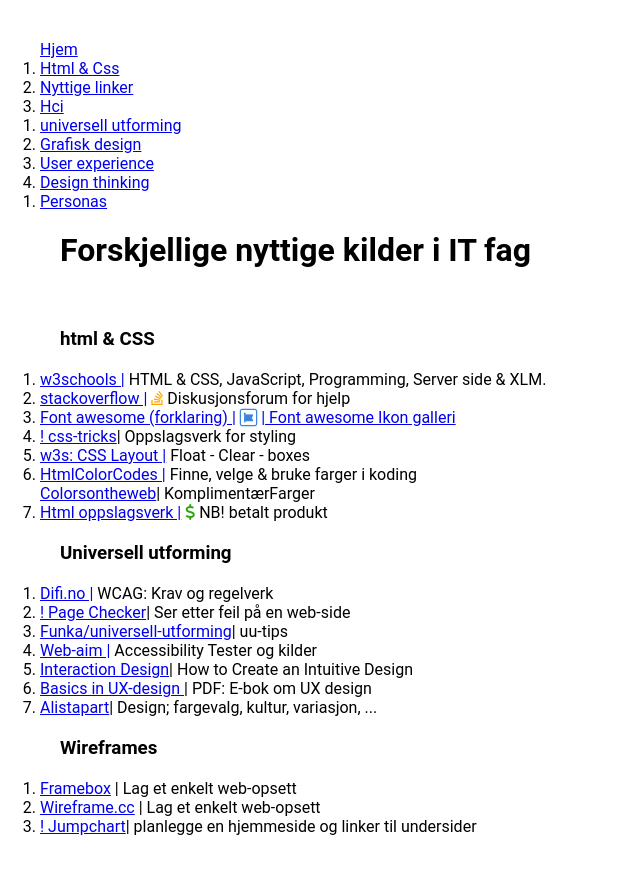
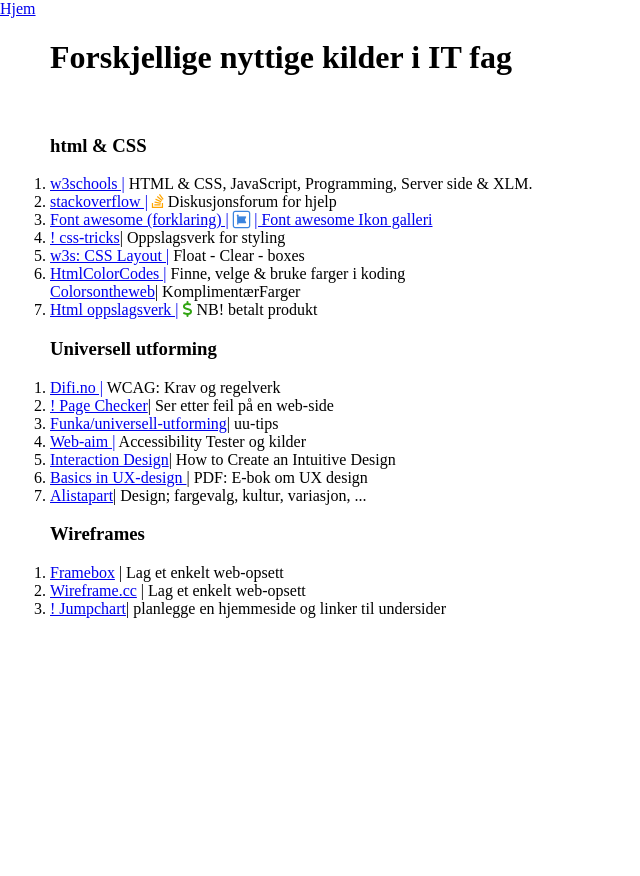
Before and after one commit to PiaMalene/WEB, a PHP site: page /um/nyttige_lenker.html in a window 1280 px wide. Shown: the whole page, without its empty margins (0-640 px from the left). After the commit the page ends 618 px from the top, so only its background shows below. Run offline with PHP 8.4, Linux system fonts and the light colour scheme; some libraries are stand-ins or nearby versions.

Commit message:
Forenklet navigasjon

```diff
--- a/index.html
+++ b/index.html
@@ -16,16 +16,12 @@
             <li> <a href="#">Html & Css</a></li>
             <li> <a href="um/nyttige_lenker.html">Nyttige linker</a></li>
             <li> <a href="#">Hci</a></li>
-           <ul>
             <li> <a href="#">universell utforming</a></li>
             <li> <a href="um/uu_vurdering.html">nettside vurdering</a></li>
             <li> <a href="um/GrafiskDesign.html">Grafisk design</a></li>
             <li> <a href="um/ux.html">User experience</a></li>
             <li> <a href="#">Design thinking</a></li>
-                <ul>
             <li> <a href="#">Personas</a></li>
-                </ul>
-           </ul>
          </ul>
     </div>
 <h1>HCI og brukervennlig design</h1>
--- a/um/nyttige_lenker.html
+++ b/um/nyttige_lenker.html
@@ -13,21 +13,8 @@
             <header>
         <a href="../index.html">Hjem</a>
     </header>
-    <div>
-        <ul>
-            <li> <a href="#">Html & Css</a></li>
-            <li> <a href="nyttige_lenker.html">Nyttige linker</a></li>
-            <li> <a href="#">Hci</a></li>
-           <ul>
-                <li> <a href="#">universell utforming</a></li>
-                <li> <a href="GrafiskDesign.html">Grafisk design</a></li>
-                <li> <a href="ux.html">User experience</a></li>
-                <li> <a href="#">Design thinking</a></li>
-                <ul>
-                    <li> <a href="#">Personas</a></li>
-                </ul>
-           </ul>
-        </ul>
+
+<main>
     <h1>Forskjellige nyttige kilder i IT fag</h1>
     <br>
     <div>
@@ -59,5 +46,6 @@
             <li> <a href="https://jumpchart.com/">! Jumpchart</a>| planlegge en hjemmeside og linker til undersider</li>
         </ul>
     </div>
+</main>
 </body>
 </html>
--- a/um/styling/style.css
+++ b/um/styling/style.css
@@ -1,9 +1,18 @@
-html,body,h1,h2,h3,h4,h5,h6,p {
+body {
+  margin: 0px;
+  padding: 0px;
+}
+
+h1,h2,h3,h4,h5,h6,p, ul, li, {
   font-family: "Roboto", sans-serif;
-  margin: 20px;
+
 }
-li {
-  font-family: "Roboto", sans-serif;
+main {
+  max-width: 100%;
+  width: 1400px;
+  margin: 18px auto;
+  padding: 0 50px;
+  box-sizing: border-box;
 }
 /*sidebar {
   z-index: 3;
--- a/um/uu_vurdering.html
+++ b/um/uu_vurdering.html
@@ -8,6 +8,9 @@
     <title>uu-vurdering</title>
 </head>
 <body class="vurdering">
+    <header>
+        <a href="../index.html">Hjem</a>
+    </header>
     <h1>Universell utforming vurdering</h1>
   <p>Oppgave: <br> Vurder et valgfritt nettsted ved hjelp av DIFIs UU-kriterier. </p>
         <h3>Innholdsfortegnelse</h3>
@@ -18,6 +21,7 @@
             <li>#</li>
             <li>#</li>
         </ul>
+<main>
   <h3>innledning</h3>
   <h4>Universell utforming</h4>
   <p>Universell utforming handler om at et produkt skal være
@@ -91,6 +95,8 @@
 <h1>Kilder</h1>
 <ul>
     <li></li>
+
 </ul>
+</main>
 </body>
 </html>
```
Also changed, not shown: um/GrafiskDesign.html (+1 -15 lines), um/ux.html (+1 -15 lines). Lines whose indentation alone changed are shown as unchanged.
